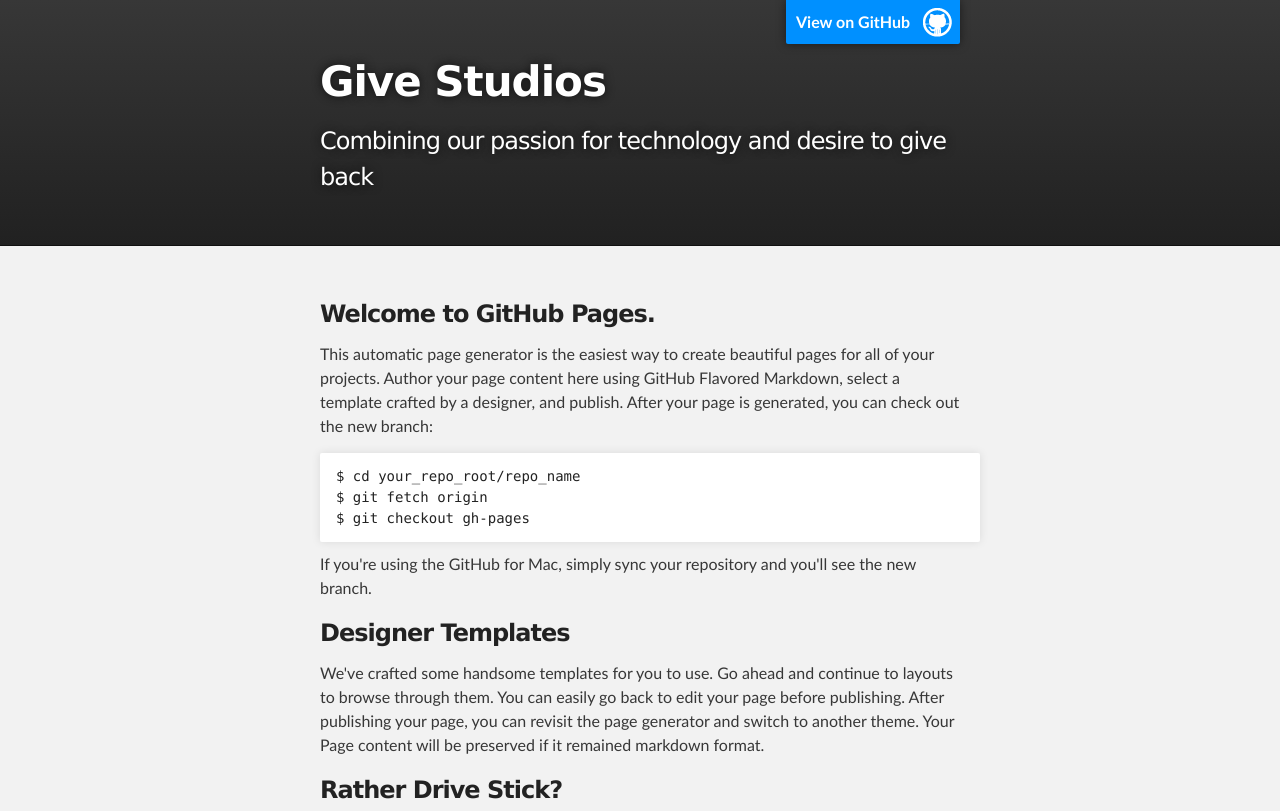
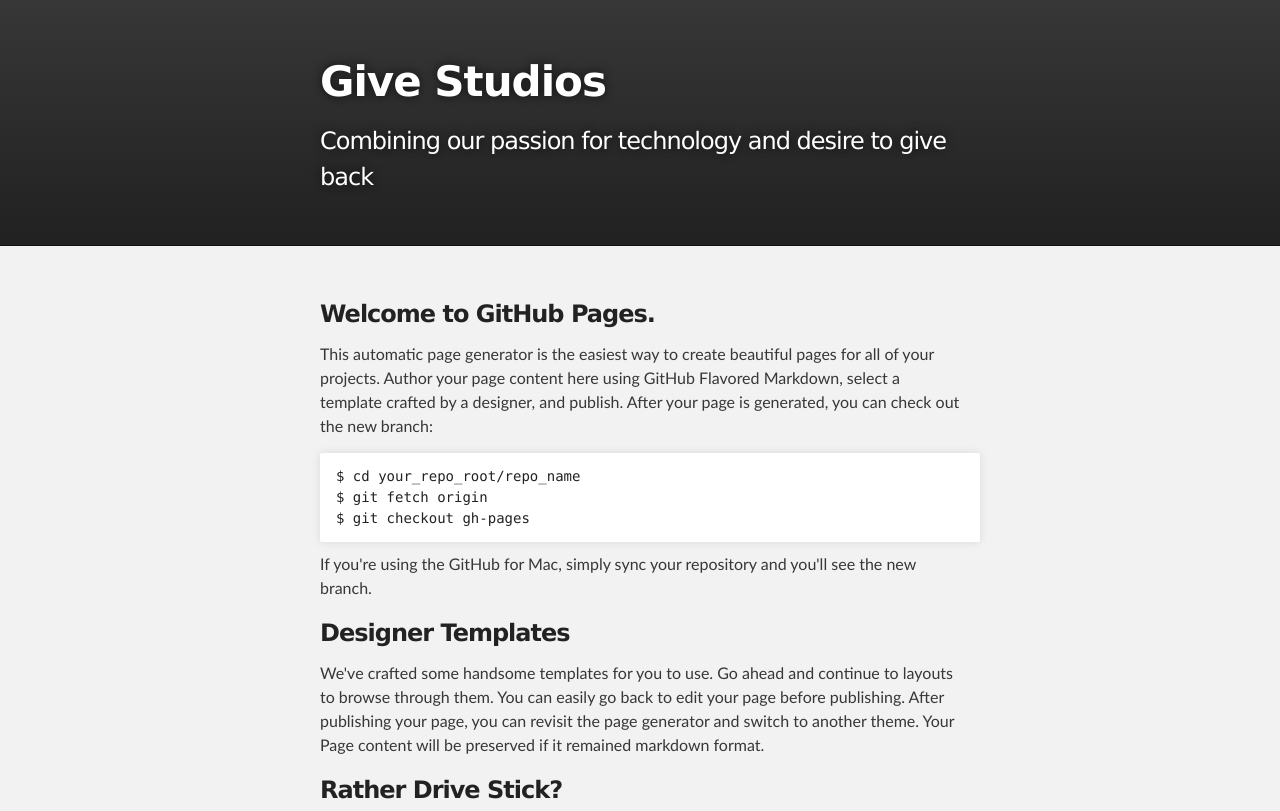
Before and after one commit to eranyariv/givestudios, a plain HTML site: page index.html in a window 1280 px wide. Shown: the top 811 px of the page. Drawn offline with Linux system fonts and the light colour scheme.

Commit message:
Update index.html

```diff
--- a/index.html
+++ b/index.html
@@ -16,8 +16,6 @@
     <!-- HEADER -->
     <div id="header_wrap" class="outer">
         <header class="inner">
-          <a id="forkme_banner" href="https://github.com/eranyariv/givestudios.github.com">View on GitHub</a>
-
           <h1 id="project_title">Give Studios</h1>
           <h2 id="project_tagline">Combining our passion for technology and desire to give back</h2>
         </header>
```
